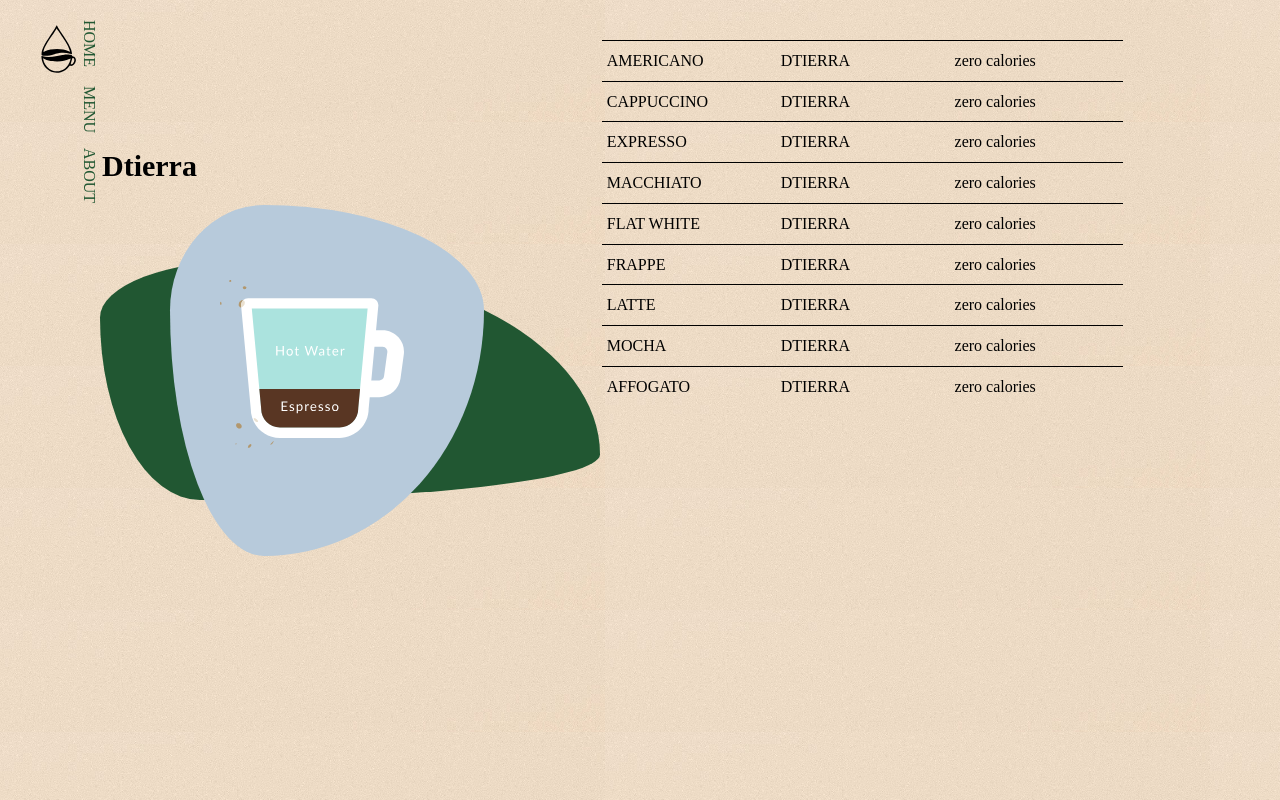
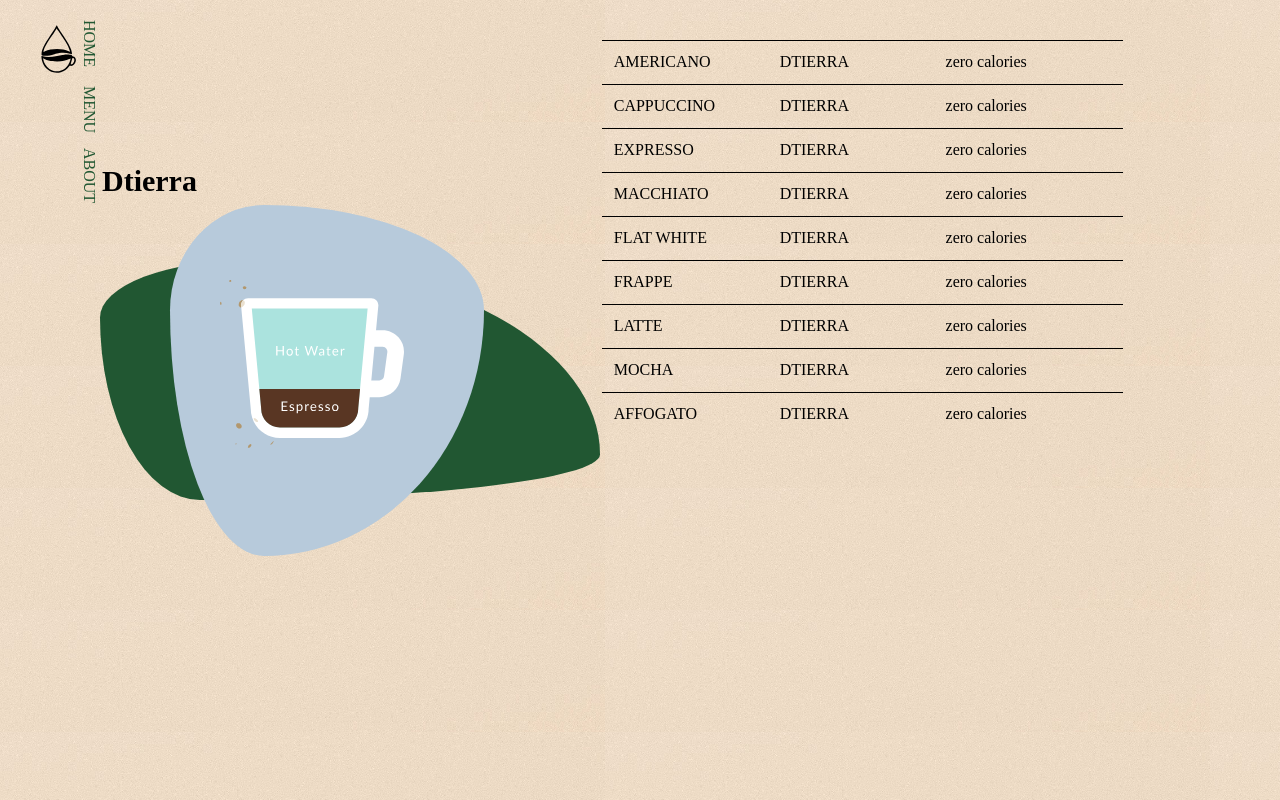
Before and after one commit to yuniel-reyes/restaurant-page, a website built with webpack: page src/template.html in a window 1280 px wide. Both pictures are taken after a click on the link "MENU". Built offline with nearby package versions, Linux system fonts and the light colour scheme.

Commit message:
Adding menu list and hover effect

```diff
--- /dev/null
+++ b/src/cupEffect.js
@@ -0,0 +1,3 @@
+export default function cupEffect(e) {
+    // e.currentTarget.classList.toggle('row-move');
+}
--- a/src/menu.js
+++ b/src/menu.js
@@ -2,6 +2,7 @@ import { inPage } from './pageState.js';
 // import header from './header.js';
 import updateStatus from './updateStatus.js';
 import firstCup from './img/firstCup.svg';
+import cupEffect from './cupEffect.js';
 
 export default function menu() {
 
@@ -59,25 +60,36 @@ export default function menu() {
                         'MACCHIATO', 'FLAT WHITE', 'FRAPPE',
                         'LATTE', 'MOCHA', 'AFFOGATO'];
 
-        const menuTable = document.createElement('table');
-        // const tableBody = document.createElement('tbody');
+        const menu = document.createElement('div');
+        menu.setAttribute('class', 'the-menu');
 
         COFFEES.forEach(coffee => {
-            const row = document.createElement('tr');
-            const data1 = document.createElement('td');
+            const row = document.createElement('div');
+            row.setAttribute('class', `${coffee} rows`);
+
+            const spans = document.createElement('div');
+            spans.setAttribute('class', 'spans');
+
+            const data1 = document.createElement('span');
             data1.textContent = coffee;
-            const data2 = document.createElement('td');
+            const data2 = document.createElement('span');
             data2.textContent = 'DTIERRA';
-            const data3 = document.createElement('td');
+            const data3 = document.createElement('span');
             data3.textContent = 'zero calories'
-            row.appendChild(data1);
-            row.appendChild(data2);
-            row.appendChild(data3);
-            menuTable.appendChild(row);
-            // content.appendChild(tableBody);
+            spans.appendChild(data1);
+            spans.appendChild(data2);
+            spans.appendChild(data3);
+            spans.addEventListener('mouseover', cupEffect);
+            row.appendChild(spans);
+
+            const test = document.createElement('div');
+            test.setAttribute('class', 'test')
+            test.textContent = 'INSERT TEXT IN THE ROW WITH A MOVING TO THE LEFT EFFECT';
+            row.appendChild(test);
+
+            menu.appendChild(row);
         })
-        // menuTable.appendChild(tableBody);
-        content.appendChild(menuTable);
+        content.appendChild(menu);
 
 
 
--- a/src/style.css
+++ b/src/style.css
@@ -169,17 +169,53 @@ a:hover {
     width: 180%;
 }
 
-table {
-    table-layout: fixed;
-    width: 100%;
-    border-collapse: collapse;
+.the-menu {
+    display: grid;
+    grid-column-start: 3;
     grid-row-start: 1;
-    grid-row-end: 3;
-    grid-column-start: 3;
+     grid-row-end: 3;
     margin-top: 40px;
 }
 
-td {
+.rows {
     border-top: 1px solid;
-    padding: 5px;
+    overflow: hidden;
+    height: 43px;
 }
+
+.rows:hover .spans, .rows:hover .test {
+    /* first animation */
+    animation-name: moveToTop;
+    animation-duration: 1s;
+    animation-fill-mode: forwards;
+
+    /* second animation: move
+    text from right to left */
+}
+
+
+
+.spans {
+    display: grid;
+    grid-template-columns: repeat(3, 1fr);
+    padding: 12px;
+    cursor: pointer;
+    margin: 0;
+    /* padding: 0; */
+}
+
+.test {
+    font-size: 20px;
+    width: 650px;
+}
+
+/* .spans:hover {
+    animation-name: moveToTop;
+    animation-duration: 1s;
+    animation-fill-mode: forwards;
+} */
+
+@keyframes moveToTop {
+    from {transform: translateY(0);}
+    to {transform: translateY(-30px);}
+}
```
